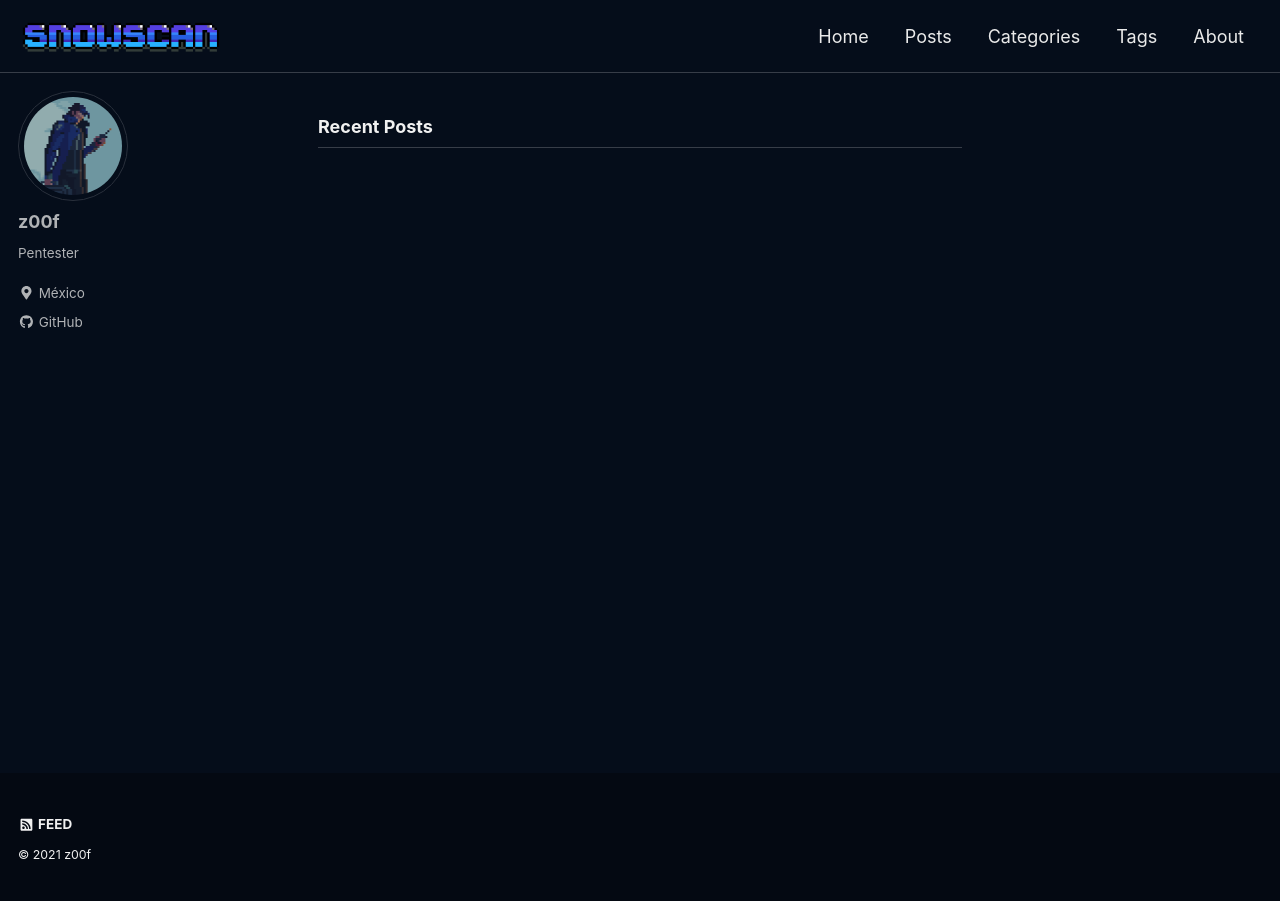
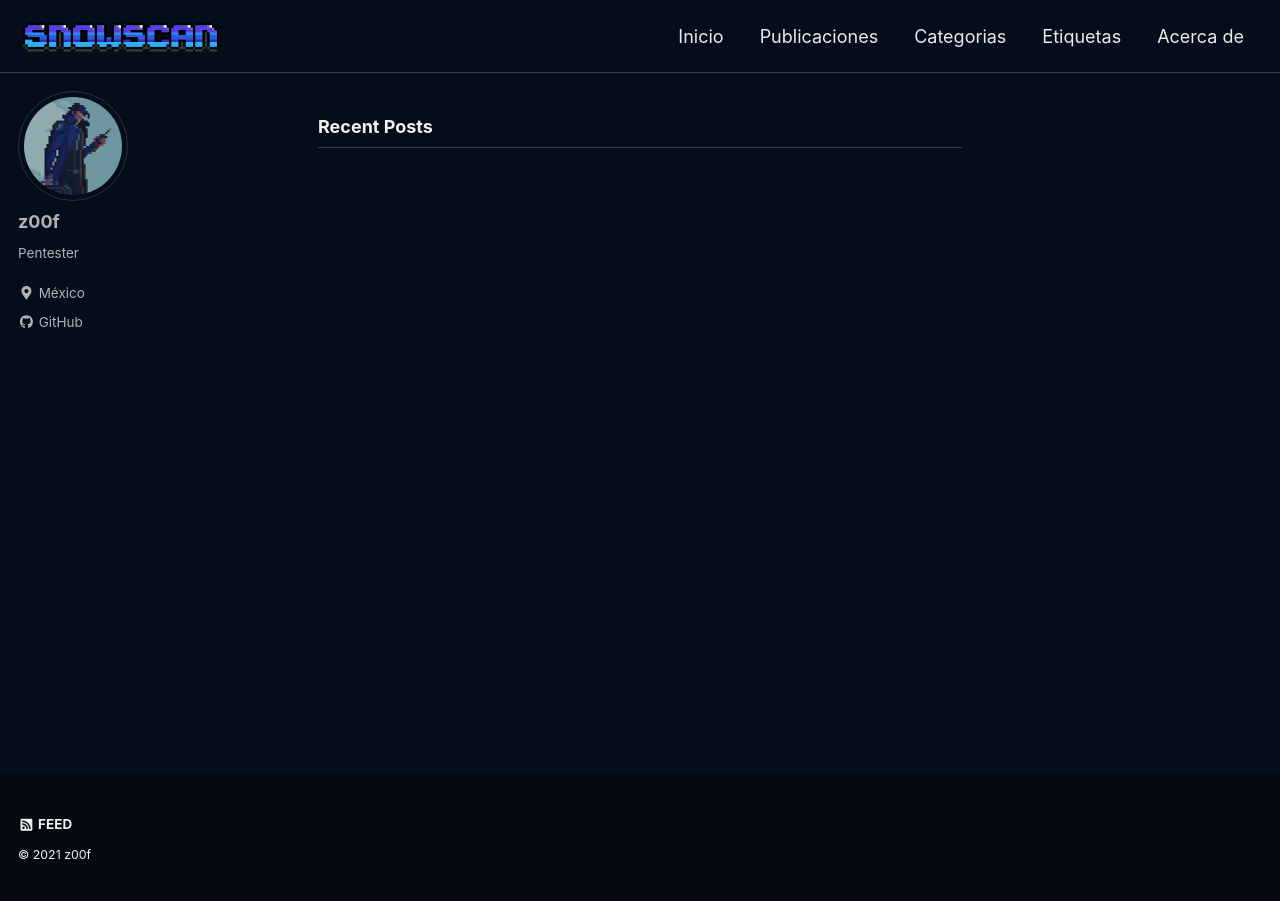
Before and after one commit to z00f/z00f.github.io, a Jekyll site: the page built from index.html, in a window 1280 px wide. Built offline with Jekyll 4.4.1, drawn with Linux system fonts in a browser that asks for light colours; cached includes are drawn as plain includes; a script that is not in the unit is left out; the list of posts is cut into pages by our own code.

Commit message:
Update navigation.yml

```diff
--- a/_data/navigation.yml
+++ b/_data/navigation.yml
@@ -1,11 +1,11 @@
 main:
-  - title: "Home"
+  - title: "Inicio"
     url: /
-  - title: "Posts"
+  - title: "Publicaciones"
     url: /year-archive/
-  - title: "Categories"
+  - title: "Categorias"
     url: /categories/
-  - title: "Tags"
+  - title: "Etiquetas"
     url: /tags/
-  - title: "About"
+  - title: "Acerca de"
     url: /about/
```
